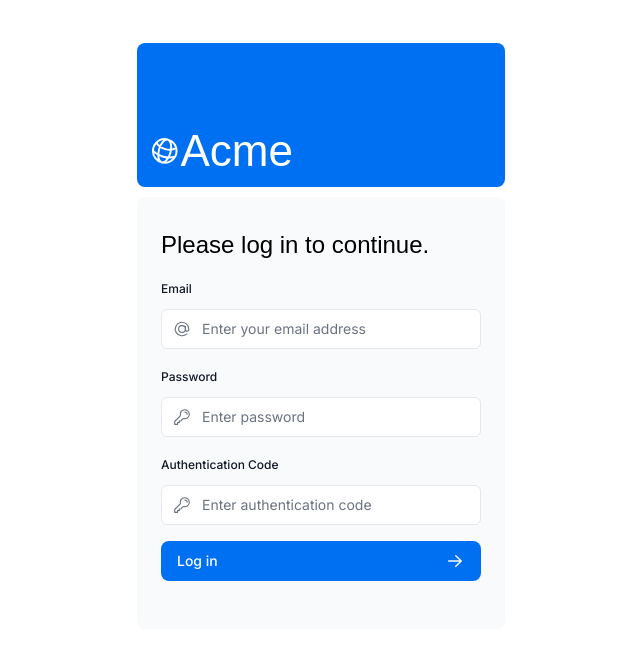
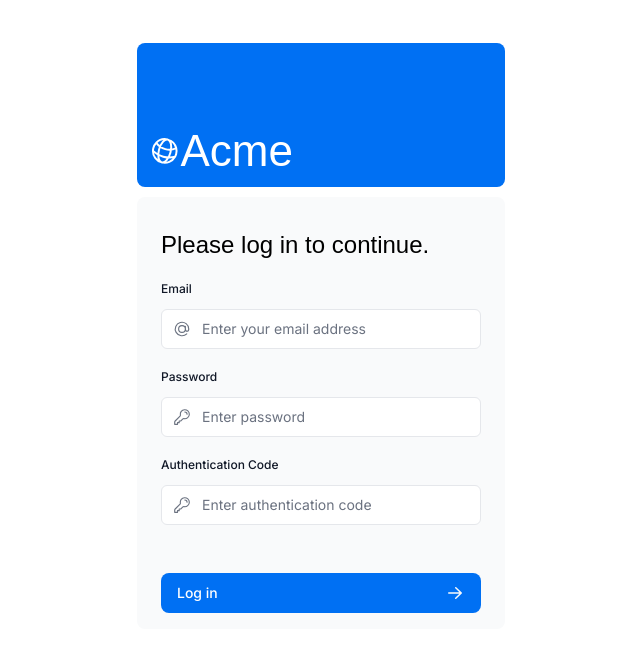
Before and after one commit to sijiechan-dayone/nextjs-dashboard, a Next.js app: page /login in a window 1280 px wide. Shown: the top 652 px of the page, without its empty margins (319-959 px from the left). Built offline with nearby package versions, Linux system fonts and the light colour scheme; a web font is replaced by a local one.

Commit message:
rename errorMessage to state

```diff
--- a/app/ui/login-form.tsx
+++ b/app/ui/login-form.tsx
@@ -18,7 +18,7 @@ export const metadata: Metadata = {
 };
 
 export default function LoginForm() {
-  const [errorMessage, formAction, isPending] = useActionState(
+  const [state, formAction, isPending] = useActionState(
     authenticate,
     undefined
   );
@@ -88,6 +88,18 @@ export default function LoginForm() {
             <KeyIcon className="pointer-events-none absolute left-3 top-1/2 h-[18px] w-[18px] -translate-y-1/2 text-gray-500 peer-focus:text-gray-900" />
           </div>
         </div>
+        <div
+          className="flex h-8 items-end space-x-1"
+          aria-live="polite"
+          aria-atomic="true"
+        >
+          {state?.errorMessage && (
+            <>
+              <ExclamationCircleIcon className="h-5 w-5 text-red-500" />
+              <p className="text-sm text-red-500">{state.errorMessage}</p>
+            </>
+          )}
+        </div>
         {/* <Link
           href="/dashboard"
           className="flex items-center gap-5 self-start rounded-lg bg-blue-500 px-6 py-3 text-sm font-medium text-white transition-colors hover:bg-blue-400 md:text-base"
@@ -97,18 +109,6 @@ export default function LoginForm() {
         <Button className="mt-4 w-full">
           Log in <ArrowRightIcon className="ml-auto h-5 w-5 text-gray-50" />
         </Button>
-        <div
-          className="flex h-8 items-end space-x-1"
-          aria-live="polite"
-          aria-atomic="true"
-        >
-          {errorMessage && (
-            <>
-              <ExclamationCircleIcon className="h-5 w-5 text-red-500" />
-              <p className="text-sm text-red-500">{errorMessage}</p>
-            </>
-          )}
-        </div>
       </div>
     </form>
   );
```
